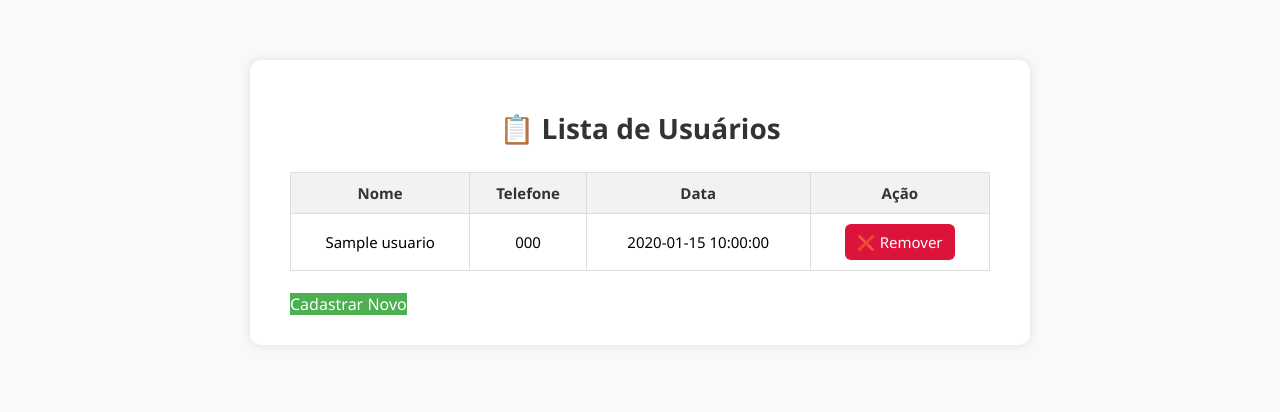
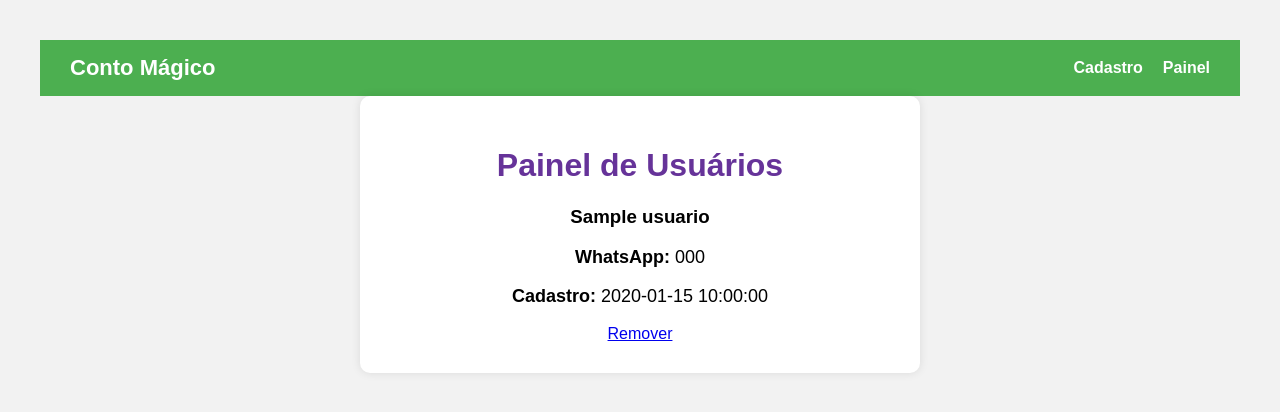
Before and after one commit to Alelimaprog/conto-magico, a FastAPI app: page /painel in a window 1280 px wide. Shown: the top 412 px of the page. Run offline with FastAPI, Linux system fonts and the light colour scheme; tables that the repository leaves empty hold one stand-in row (values such as "Sample post"); parts of the project's set-up code (start-up, migrations or seed data) failed here and were passed over.

Commit message:
Update admin.html

```diff
--- a/templates/admin.html
+++ b/templates/admin.html
@@ -1,35 +1,14 @@
-<!DOCTYPE html>
-<html lang="pt-BR">
-<head>
-    <meta charset="UTF-8">
-    <title>Painel de Usuários - Conto Mágico</title>
-    <link rel="stylesheet" href="/static/css/style.css">
-</head>
-<body>
-    <div class="form-container">
-        <h1>📋 Lista de Usuários</h1>
-        <table>
-            <thead>
-                <tr>
-                    <th>Nome</th>
-                    <th>Telefone</th>
-                    <th>Data</th>
-                    <th>Ação</th>
-                </tr>
-            </thead>
-            <tbody>
-                {% for u in usuarios %}
-                <tr>
-                    <td>{{ u[1] }}</td>
-                    <td>{{ u[2] }}</td>
-                    <td>{{ u[3] }}</td>
-                    <td><a href="/remover/{{ u[0] }}" class="remover">❌ Remover</a></td>
-                </tr>
-                {% endfor %}
-            </tbody>
-        </table>
-        <br>
-        <a href="/cadastro" class="button">Cadastrar Novo</a>
+{% extends "base.html" %}
+{% block content %}
+    <h1>Painel de Usuários</h1>
+    <div class="card-grid">
+        {% for u in usuarios %}
+        <div class="user-card">
+            <h3>{{ u[1] }}</h3>
+            <p><strong>WhatsApp:</strong> {{ u[2] }}</p>
+            <p><strong>Cadastro:</strong> {{ u[3] }}</p>
+            <a class="btn" href="/remover/{{ u[0] }}" onclick="return confirm('Tem certeza que deseja remover este usuário?')">Remover</a>
+        </div>
+        {% endfor %}
     </div>
-</body>
-</html>
+{% endblock %}
```
